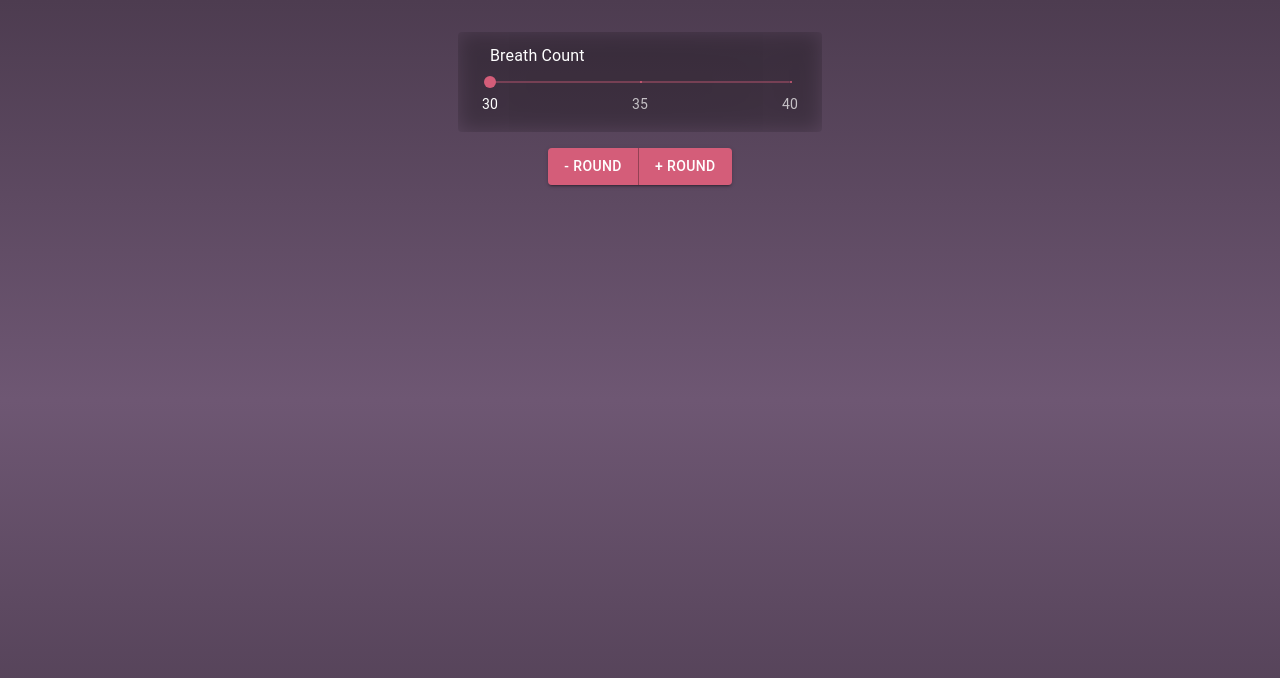
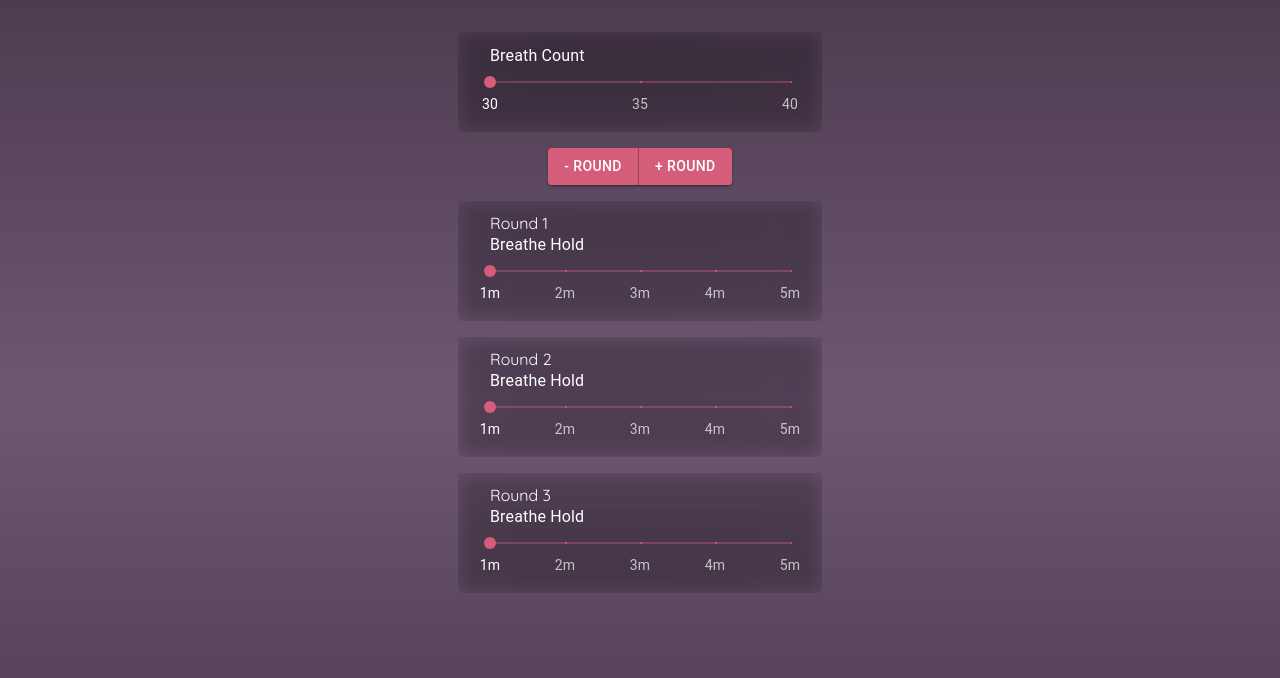
Before and after one commit to NathanB09/breathe, a React (Create React App) app: page / in a window 1280 px wide. Shown: the top 678 px of the page. Built offline with nearby package versions, Linux system fonts and the light colour scheme.

Commit message:
dynamic rounds

```diff
--- a/src/components/Round.jsx
+++ b/src/components/Round.jsx
@@ -4,28 +4,24 @@ import Slider from './Slider'
 import Card from './Card'
 import PropTypes from 'prop-types'
 
-const Round = ({ key }) => {
+const Round = ({ name, round }) => {
   const [state, dispatch] = useGlobalState()
 
   const handleChange = (event, value) => {
-    console.log('value: ', value)
+    dispatch(ACTION.SET_ROUND_TIME, { name, value })
   }
 
   return (
     <Card>
-      <p>Round {key}</p>
-      <Slider
-        label='Breathe Hold'
-        type='breathHold'
-        onChange={handleChange}
-        value={state[`round${key}`]}
-      />
+      <p>Round {round}</p>
+      <Slider label='Breathe Hold' type='breathHold' onChange={handleChange} value={state[name]} />
     </Card>
   )
 }
 
 Round.propTypes = {
-  key: PropTypes.number,
+  name: PropTypes.string,
+  round: PropTypes.number,
 }
 
 export default Round
--- a/src/components/SessionSettings.jsx
+++ b/src/components/SessionSettings.jsx
@@ -1,8 +1,27 @@
+import { useEffect, useState } from 'react'
+import { useGlobalState } from '../hooks/use-global-state'
 import Grid from '@material-ui/core/Grid'
 import BreathCount from './BreathCount'
 import RoundCount from './RoundCount'
+import Round from './Round'
 
 const SessionSettings = () => {
+  const [state, dispatch] = useGlobalState()
+  const [rounds, setRounds] = useState([])
+
+  useEffect(() => {
+    console.log('state.roundCount: ', state.roundCount)
+    const newRounds = []
+    for (let i = 1; i <= state.roundCount; i++) {
+      newRounds.push(
+        <Grid item key={i}>
+          <Round name={`round${i}`} round={i} />
+        </Grid>
+      )
+    }
+    setRounds(newRounds)
+  }, [state.roundCount])
+
   return (
     <Grid className='session-settings' container direction='column' alignItems='center'>
       <Grid item>
@@ -11,7 +30,7 @@ const SessionSettings = () => {
       <Grid item>
         <RoundCount />
       </Grid>
-      <Grid item></Grid>
+      {rounds}
     </Grid>
   )
 }
--- a/src/constants/action.js
+++ b/src/constants/action.js
@@ -2,3 +2,4 @@ export const SET_ROUND = 'SET_ROUND'
 export const ADD_ROUND = 'ADD_ROUND'
 export const REMOVE_ROUND = 'REMOVE_ROUND'
 export const SET_BREATH_COUNT = 'SET_BREATH_COUNT'
+export const SET_ROUND_TIME = 'SET_ROUND_TIME'
--- a/src/store/action/index.js
+++ b/src/store/action/index.js
@@ -2,3 +2,4 @@ export * from './set-round'
 export * from './add-round'
 export * from './remove-round'
 export * from './set-breath-count'
+export * from './set-round-time'
--- /dev/null
+++ b/src/store/action/set-round-time.js
@@ -0,0 +1,4 @@
+export const SET_ROUND_TIME = (state, { payload }) => ({
+  ...state,
+  [payload.name]: payload.value,
+})
```
